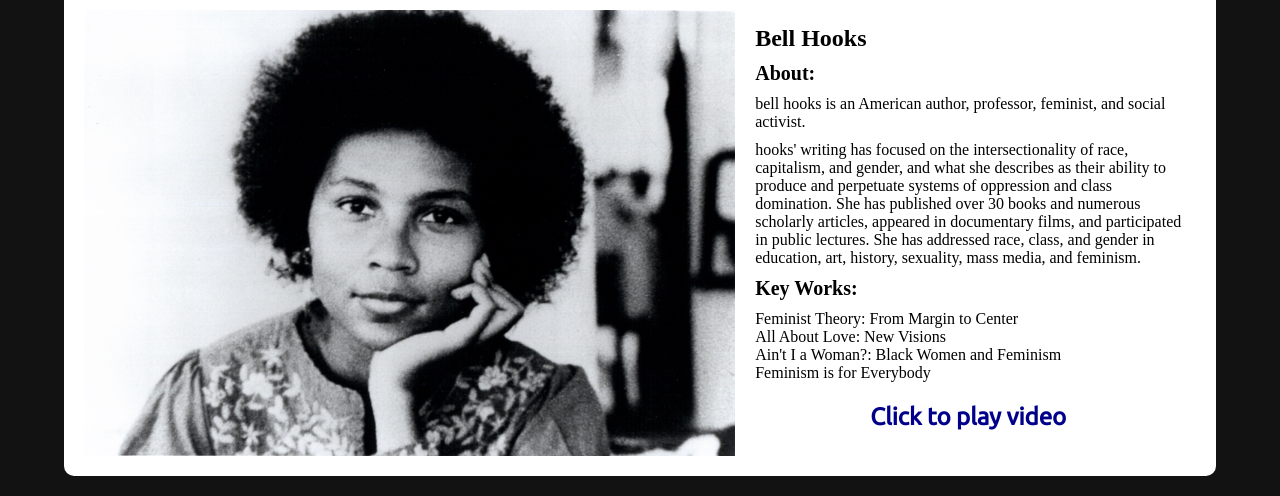
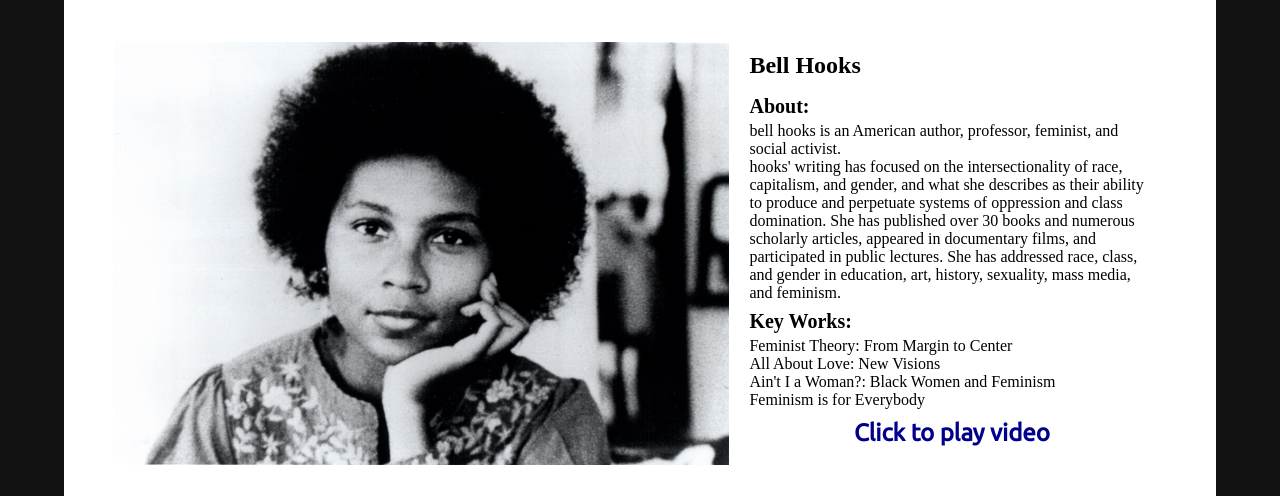
Before and after one commit to leo19971126/539_women_web, a plain HTML site: page literature.html in a window 1280 px wide. Shown: the part 252-748 px from the top of the page. Drawn offline with Linux system fonts and the light colour scheme.

Commit message:
adjust mobile view in history and literature figures container

```diff
--- a/css/style.css
+++ b/css/style.css
@@ -29,15 +29,17 @@ h1{
     }
 }
 
-
 h2{
     font-weight: bold;
     font-size: 1.5em;
+    padding-bottom: 2%;
 }
 
 h3{
     font-weight: bold;
     font-size: 1.25em;
+    padding-bottom: 1%;
+    padding-top: 2%;
     /* margin: 5px; */
 }
 
@@ -205,20 +207,6 @@ img{
     /* margin-bottom: 40%; */
 }
 
-.grid div{
-    /* Set border properties, padding, and background color */
-    /* border: 2px solid #000000; */
-    border-radius: 10px;
-    background-color: white;
-    color: black;
-    /* display: grid; */
-    /* display:flex;
-    justify-content: center;
-    align-items: center; */
-    /* display: grid;
-    grid-template-columns: repeat(2, 2fr); */
-}
-
 .grid img{
     /* Set width, margin, and display */
     display: block;
@@ -250,9 +238,14 @@ img{
 }
 
 .container{
-    display: flex;
+    display: grid;
     /* grid-template-columns: 1fr 1fr; */
     margin-bottom: 2%;
+    /* grid div */
+    border-radius: 10px;
+    background-color: white;
+    color: black;
+    padding: 2.5%;
 }
 
 footer{
@@ -326,6 +319,13 @@ footer{
         font-weight: bold;
         font-size: 1.1em;
     }
+
+    .container{
+        display: flex;
+        border-radius: 10px;
+        background-color: white;
+        color: black;
+    }
 }
 
 @media (prefers-reduced-motion: reduce) {
```
